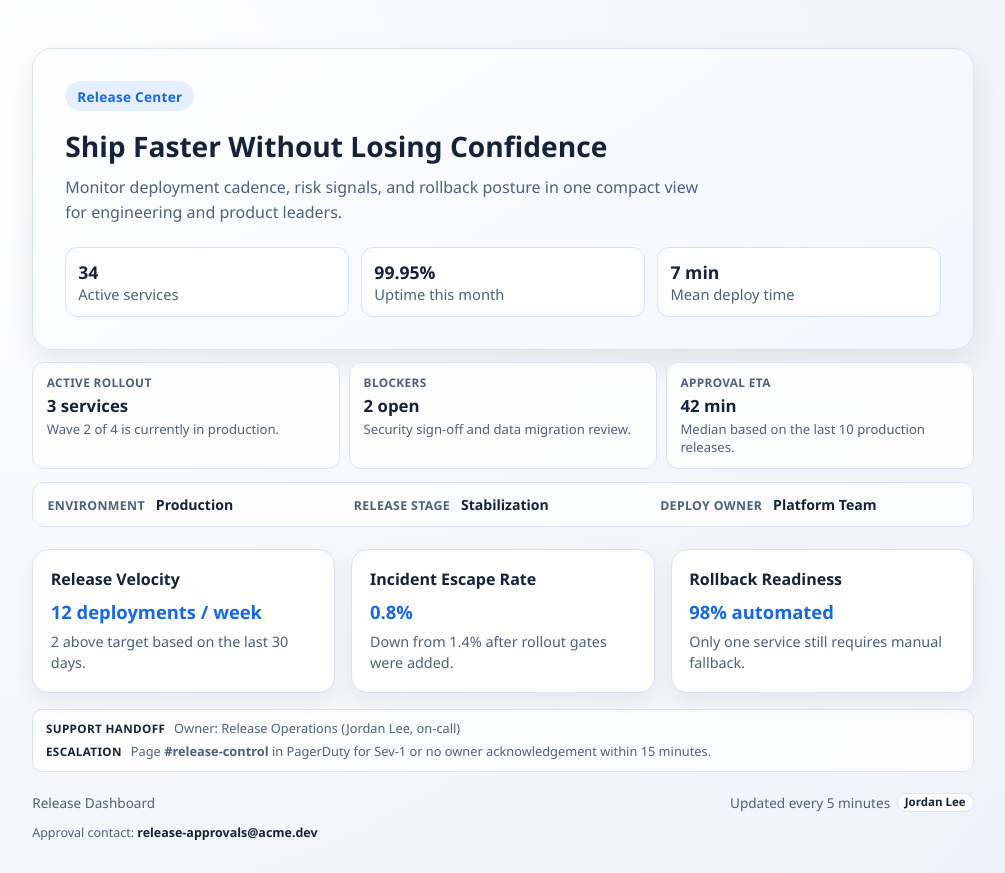
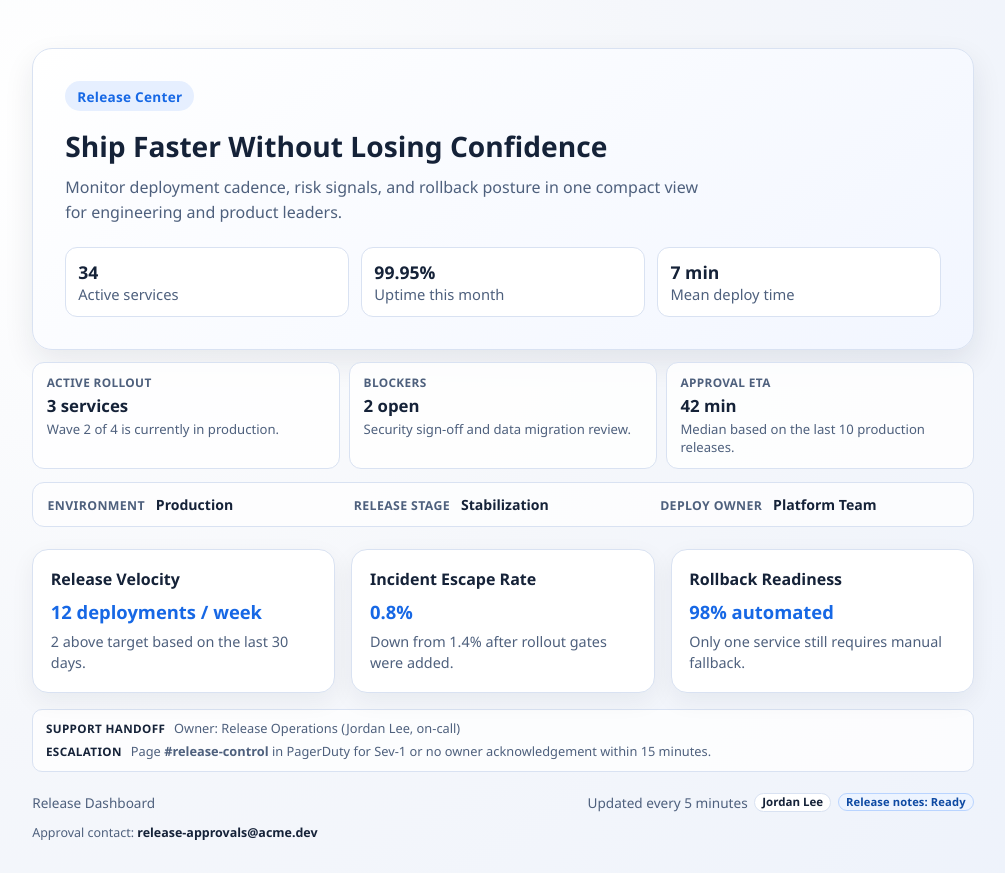
Before and after one commit to abhinsharma/linear-app, a website built with Vite: page index.html in a window 1280 px wide. Shown: the whole page, without its empty margins (137-1142 px from the left). Built offline with nearby package versions, Linux system fonts and the light colour scheme.

Commit message:
feat: add release notes status badge in footer metadata

```diff
--- a/src/main.js
+++ b/src/main.js
@@ -99,6 +99,7 @@ document.querySelector('#app').innerHTML = `
       <p class="footer-meta">
         Updated every 5 minutes
         <span class="owner-chip" aria-label="Release owner">Jordan Lee</span>
+        <span class="release-notes-badge" aria-label="Release notes status">Release notes: Ready</span>
       </p>
       <p class="footer-approval-contact" aria-label="Approval contact">
         Approval contact: <a href="mailto:release-approvals@acme.dev">release-approvals@acme.dev</a>
--- a/src/styles.css
+++ b/src/styles.css
@@ -230,6 +230,20 @@ body {
   line-height: 1.2;
 }
 
+.release-notes-badge {
+  display: inline-flex;
+  align-items: center;
+  padding: 0.1rem 0.45rem;
+  border-radius: 999px;
+  border: 1px solid #b9d4ff;
+  background: #edf4ff;
+  color: #0e4aa3;
+  font-size: 0.7rem;
+  font-weight: 700;
+  line-height: 1.2;
+  letter-spacing: 0.01em;
+}
+
 .support-handoff {
   margin-top: 1rem;
   padding: 0.65rem 0.8rem;
```
